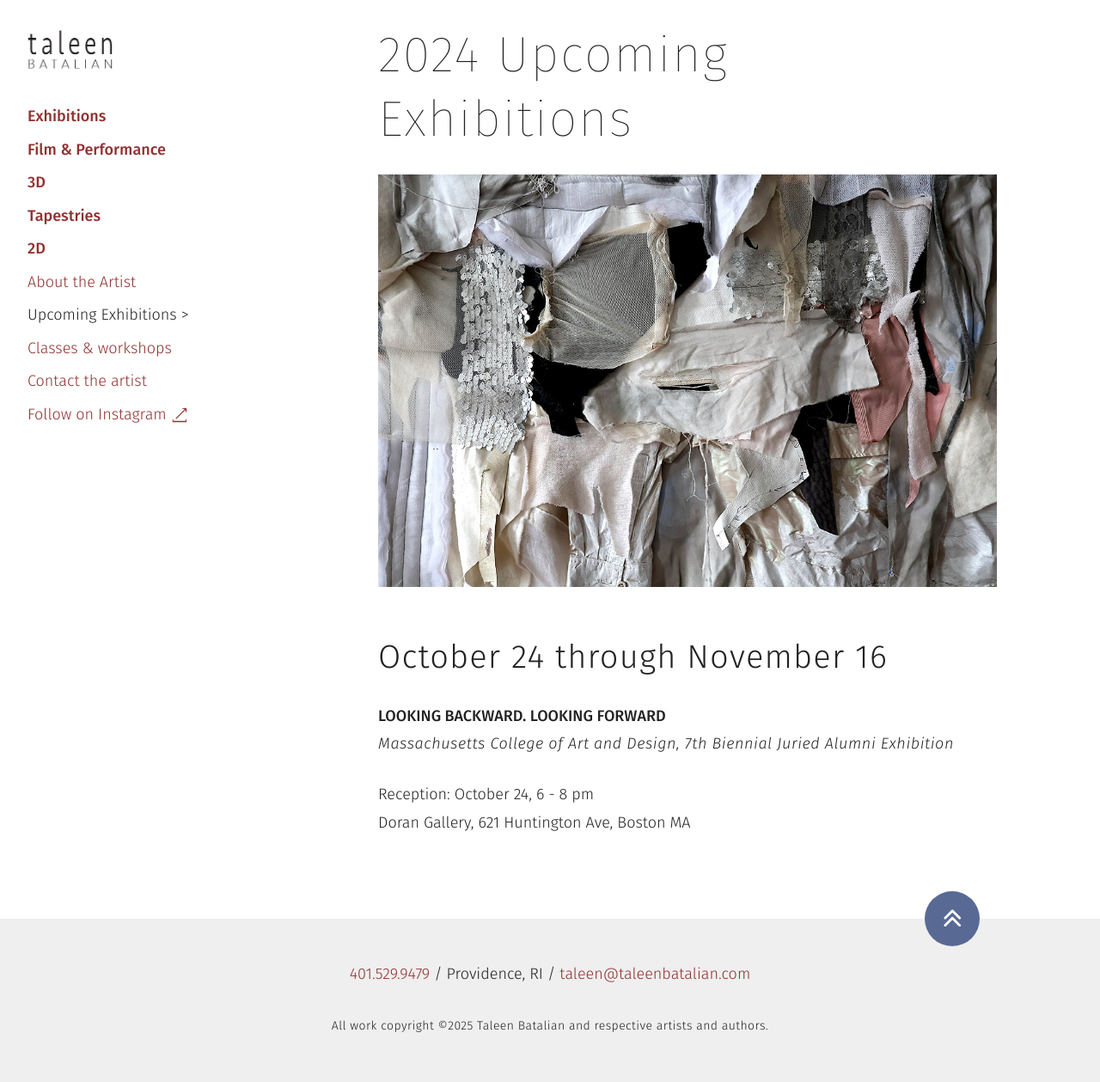
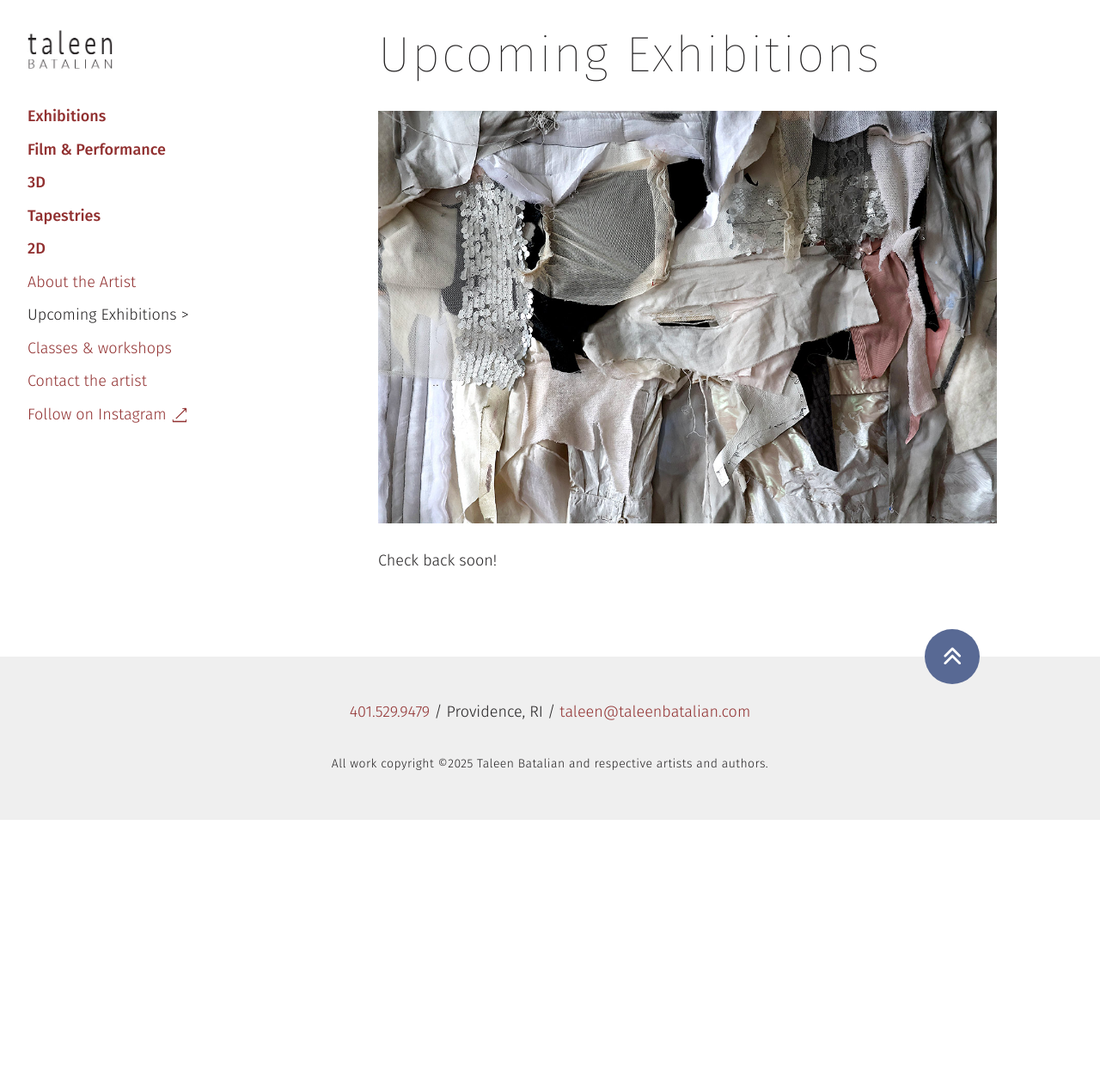
Before and after one commit to highchair/taleen-batalian, a Jekyll site: the page built from upcoming.md, in a window 1280 px wide. Shown: the whole page at 86% size. Built offline with Jekyll 4.4.1, drawn with Linux system fonts in a browser that asks for light colours; after the commit the page ends 954 px from its top, so only the background shows below that.

Commit message:
Starting major changes for 2025
These are the minor changes that I can easily launch in an evening. The rest will take some time, so I released these first.

```diff
--- a/_includes/portfolio-loop-tapestries.html
+++ b/_includes/portfolio-loop-tapestries.html
@@ -9,7 +9,7 @@
 <div class="port port__count{% if items.size > 21 %}--large{% endif %}">
   <header class="port__header">
     <h1 class="h3 port__title">{{ page.title }}</h1>
-    <h2 class="h5 port__title">{% if page.year3 %}{{ page.year3 }}{% else %}{{ page.year2 }}{% endif %}–{{ page.year1 }}</h2>
+    {% comment %}<h2 class="h5 port__title">{% if page.year3 %}{{ page.year3 }}{% else %}{{ page.year2 }}{% endif %}–{{ page.year1 }}</h2>{% endcomment %}
   </header>
   <nav class="port__gallery__nav">
     <ul role="list">
--- a/_sass/4_elements/_buttons.scss
+++ b/_sass/4_elements/_buttons.scss
@@ -30,4 +30,9 @@
       color 250ms ease-in-out,
       transform 250ms ease-in-out;
   }
+
+  // When two buttons are adjacent
+  & + & {
+    margin-inline-start: 1em;
+  }
 }
--- a/_sass/7_templates/_about.scss
+++ b/_sass/7_templates/_about.scss
@@ -2,8 +2,8 @@
   display: block;
 
   @include breakpoint-up(base) {
-    float: left;
-    margin: 0 1em 1em 0;
+    float: right;
+    margin: 0 0 1em 1em;
     max-width: 50%;
   }
 }
--- a/upcoming.md
+++ b/upcoming.md
@@ -8,15 +8,8 @@ meta-image:
 width: text
 ---
 
-# 2024 Upcoming Exhibitions
+# Upcoming Exhibitions
 
 <img src="{% link assets/images/exhibition2024.jpg %}" style="aspect-ratio: 3/2" alt="" />
 
-## October 24 through November 16
-{: .h3}
-
-**LOOKING BACKWARD. LOOKING FORWARD**
-_Massachusetts College of Art and Design, 7th Biennial Juried Alumni Exhibition_
-
-Reception: October 24, 6 - 8 pm
-Doran Gallery, 621 Huntington Ave, Boston MA
+Check back soon!
```
Also changed, not shown: about.md (+5 -121 lines), index.html (+4 -4 lines), assets/images/taleen-portrait-2025.jpg (added), 2 other files.
